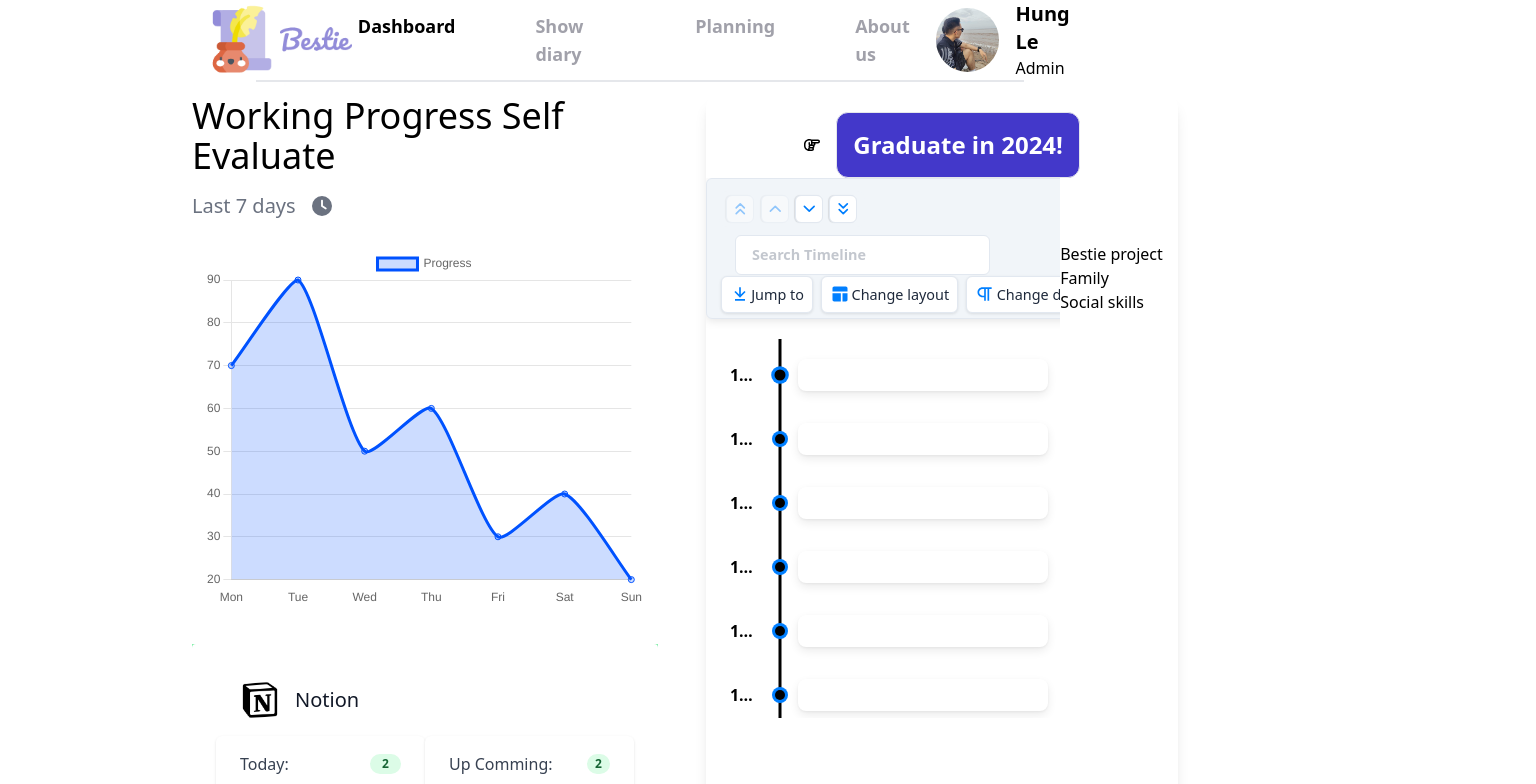
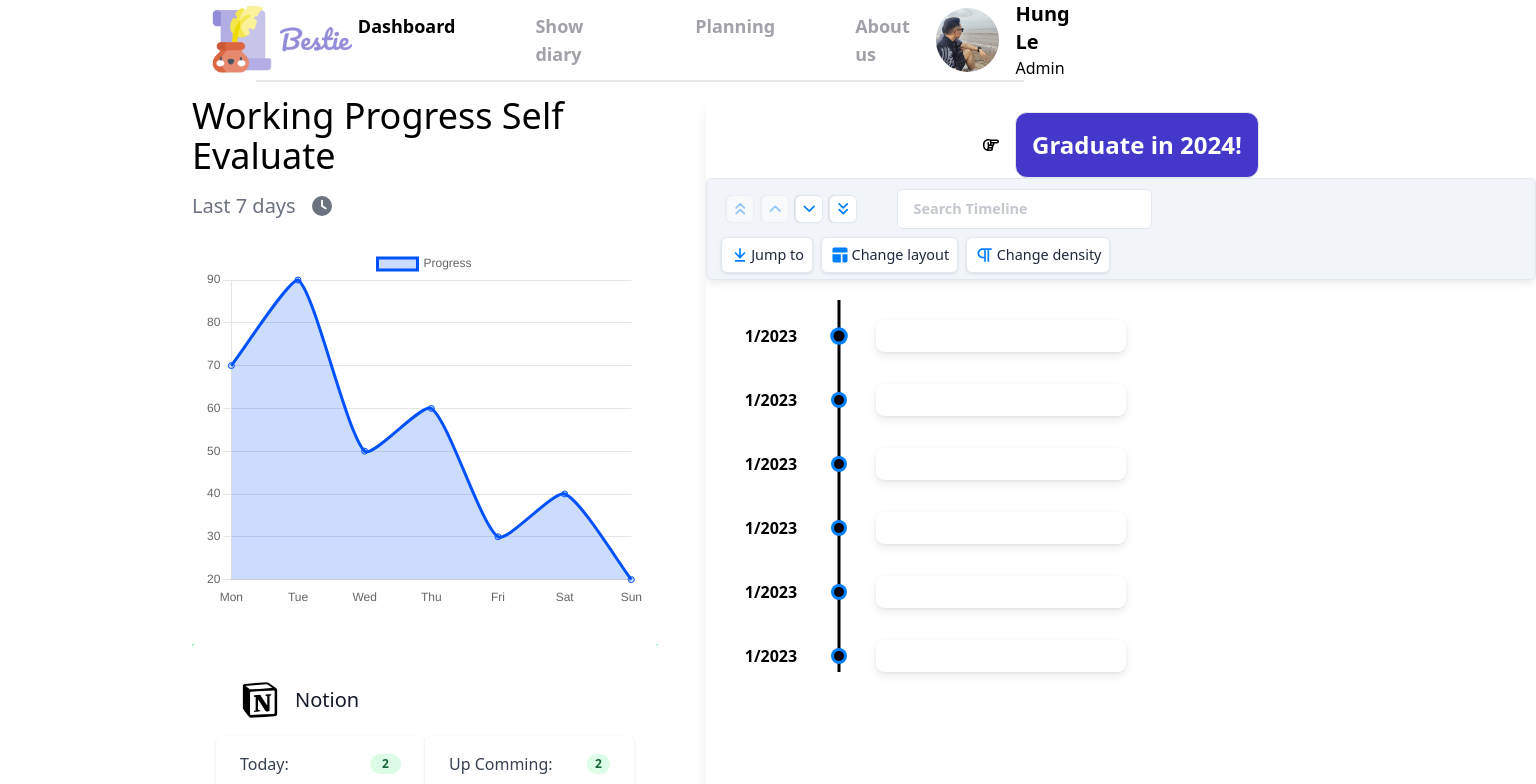
Before and after one commit to hungle2002/Bestie, a React (Create React App) app: page /home in a window 1280 px wide. Shown: the top 784 px of the page, 1536 px wide, since content can reach past the window. Built offline with nearby package versions, Linux system fonts and the light colour scheme.

Commit message:
fix end of day

```diff
--- a/src/App.js
+++ b/src/App.js
@@ -18,7 +18,8 @@ export default function App () {
             title: '1/2023',
             content: 'Content',
             header: 'Header',
-            type: 'project A'
+            type: 'project A',
+            current: true
         },
         {
             title: '1/2023',
--- a/src/components/diaryTimeLine/index.js
+++ b/src/components/diaryTimeLine/index.js
@@ -83,66 +83,22 @@ import { faArrowLeft } from '@fortawesome/free-solid-svg-icons';
 import { FontAwesomeIcon } from '@fortawesome/react-fontawesome';
 import { Chrono } from 'react-chrono';
 
-const DiaryTimeLine = ({ w, h }) => {
-    const dates = [
-        {
-            title: '1/2023'
-        },
-        {
-            title: '1/2023'
-        }, {
-            title: '1/2023'
-        }, {
-            title: '1/2023'
-        },
-        {
-            title: '1/2023'
-        },
-        {
-            title: '1/2023'
-        },
-        {
-            title: '1/2023'
-        },
-        {
-            title: '1/2023'
-        }
-    ];
-    const items = [
-        {
-            content: 'Overnight with friend hahaha',
-            header: 'UI design'
-        },
-        {
-            content: 'Overnight with friend',
-            header: 'UI design'
-        },
-        {
-            content: 'Overnight with friend',
-            header: 'UI design'
-        },
-        {
-            content: 'Overnight with friend',
-            header: 'UI design'
-        },
-        {
-            content: 'Overnight with friend',
-            header: 'UI design'
-        },
-        {
-            content: 'Overnight with friend',
-            header: 'UI design'
-        },
-        {
-            content: 'Overnight with friend',
-            header: 'UI design'
-        },
-        {
-            content: 'Overnight with friend',
-            header: 'UI design'
-        }
+const DiaryTimeLine = ({ w, h, diary }) => {
+    const dates =
+        diary.map((d) => {
+            return {
+                title: d.title
+            };
+        });
+    const items = diary.map((d) => {
+        return {
+            content: d.content,
+            header: d.header,
+            current: !!d.current,
+            type: d.type
+        };
+    });
 
-    ];
     return (
         <div
             style={{
@@ -175,13 +131,16 @@ const DiaryTimeLine = ({ w, h }) => {
             >
                 {
                     items.map((item, index) => {
-                        return <div key={index} className='flex flex-row'>
+                        return <div key={index} className='flex flex-row w-full'>
                             <div className='w-52'>
                                 <h1 className='text-lg font-semibold'>{item.header}</h1>
                                 <p>{item.content}</p>
                             </div>
                             <div>
-                                <FontAwesomeIcon icon={faArrowLeft} className='p-0 text-lg'/>
+                                <div>
+                                    {item.current && <FontAwesomeIcon icon={faArrowLeft} className='p-0 text-lg'/>}
+                                </div>
+                                <div className='rounded-[20px] w-[100px] h-fit border flex justify-center items-center'>{item.type}</div>
                             </div>
                         </div>;
                     })
--- a/src/components/plan/index.js
+++ b/src/components/plan/index.js
@@ -1,11 +1,12 @@
 import { faHandPointRight } from '@fortawesome/free-regular-svg-icons';
 import { FontAwesomeIcon } from '@fortawesome/react-fontawesome';
+import { useContext } from 'react';
 
+import { AppContext } from '../../App';
 import DiaryTimeLine from '../diaryTimeLine';
-
 function Plan () {
-    const typeData = ['Bestie project', 'Family', 'Social skills'];
-
+    const appContext = useContext(AppContext);
+    const adiary = appContext.diaries;
     return (<div>
         <div className='text-center w-full flex flex-row justify-center items-center space-x-4'>
             <FontAwesomeIcon icon={faHandPointRight} className='h-12 w-12'/>
@@ -14,14 +15,9 @@ function Plan () {
                                 Graduate in 2024!</h1>
             </div>
         </div>
-        <div className='flex flex-row'>
-            <div className='w-3/4 h-full basis-2/3 -left-8'>
-                <DiaryTimeLine w={420} h = {540}/>
-            </div>
-            <div className='bg-white z-10  pt-16'>
-                {typeData.map((e, index) =>
-                    <p key={index}>{e}</p>
-                )}
+        <div className='flex flex-row w-full'>
+            <div className='w-full h-full basis-2/3 -left-8'>
+                <DiaryTimeLine w={830} h = {540} diary={adiary}/>
             </div>
         </div>
     </div>);
```
